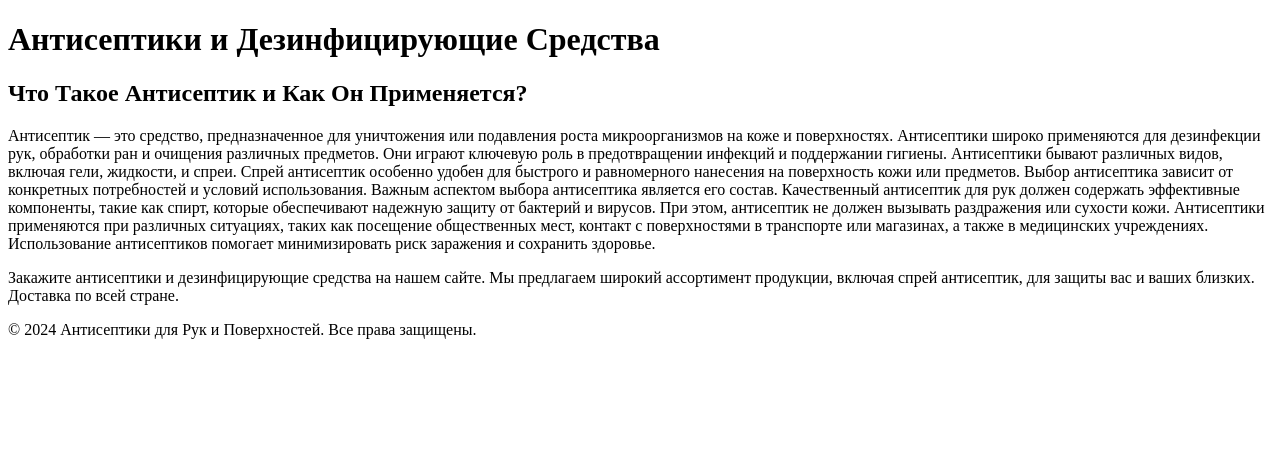
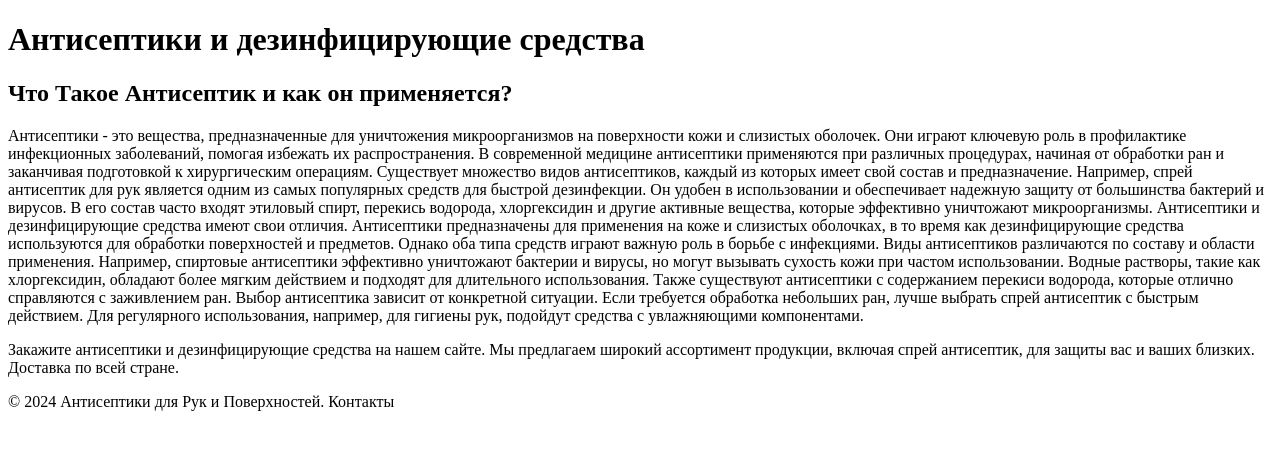
Before and after one commit to YM0013-prog/antisept-market, a plain HTML site: page index.html in a window 1280 px wide. Drawn offline with Linux system fonts and the light colour scheme.

Commit message:
Add files via upload

```diff
--- a/index.html
+++ b/index.html
@@ -3,25 +3,28 @@
 <head>
     <meta charset="UTF-8">
     <meta name="viewport" content="width=device-width, initial-scale=1.0">
-    <meta name="description" content="Антисептики и дезинфицирующие средства для рук и поверхностей. Закажите спрей антисептик с доставкой.">
+    <meta name="description" content="Антисептики и дезинфицирующие средства для эффективной защиты от инфекций. Закажите качественные средства у нас и защитите здоровье уже сегодня! 🛡️">
     <meta name="keywords" content="антисептик, антисептики, антисептик для рук, антисептик состав, антисептик виды, спрей антисептик, антисептики и дезинфицирующие средства">
-    <title>Антисептики для Рук и Поверхностей - Спрей Антисептик</title>
+    <title>Антисептики для рук - Надежная защита для вас и ваших близких</title>
 </head>
 <body>
     <header>
-        <h1>Антисептики и Дезинфицирующие Средства</h1>
+        <h1> Антисептики и дезинфицирующие средства</h1>
     </header>
     <main>
         <section>
-            <h2>Что Такое Антисептик и Как Он Применяется?</h2>
+            <h2> Что Такое Антисептик и как он применяется?</h2>
             <p>
-                Антисептик — это средство, предназначенное для уничтожения или подавления роста микроорганизмов на коже и поверхностях. Антисептики широко применяются для дезинфекции рук, обработки ран и очищения различных предметов. Они играют ключевую роль в предотвращении инфекций и поддержании гигиены.
+           Антисептики - это вещества, предназначенные для уничтожения микроорганизмов на поверхности кожи и слизистых оболочек. Они играют ключевую роль в профилактике инфекционных заболеваний, помогая избежать их распространения. В современной медицине антисептики применяются при различных процедурах, начиная от обработки ран и заканчивая подготовкой к хирургическим операциям.
 
-                Антисептики бывают различных видов, включая гели, жидкости, и спреи. Спрей антисептик особенно удобен для быстрого и равномерного нанесения на поверхность кожи или предметов. Выбор антисептика зависит от конкретных потребностей и условий использования.
+           Существует множество видов антисептиков, каждый из которых имеет свой состав и предназначение. Например, спрей антисептик для рук является одним из самых популярных средств для быстрой дезинфекции. Он удобен в использовании и обеспечивает надежную защиту от большинства бактерий и вирусов. В его состав часто входят этиловый спирт, перекись водорода, хлоргексидин и другие активные вещества, которые эффективно уничтожают микроорганизмы.
 
-                Важным аспектом выбора антисептика является его состав. Качественный антисептик для рук должен содержать эффективные компоненты, такие как спирт, которые обеспечивают надежную защиту от бактерий и вирусов. При этом, антисептик не должен вызывать раздражения или сухости кожи.
+           Антисептики и дезинфицирующие средства имеют свои отличия. Антисептики предназначены для применения на коже и слизистых оболочках, в то время как дезинфицирующие средства используются для обработки поверхностей и предметов. Однако оба типа средств играют важную роль в борьбе с инфекциями.
 
-                Антисептики применяются при различных ситуациях, таких как посещение общественных мест, контакт с поверхностями в транспорте или магазинах, а также в медицинских учреждениях. Использование антисептиков помогает минимизировать риск заражения и сохранить здоровье.
+           Виды антисептиков различаются по составу и области применения. Например, спиртовые антисептики эффективно уничтожают бактерии и вирусы, но могут вызывать сухость кожи при частом использовании. Водные растворы, такие как хлоргексидин, обладают более мягким действием и подходят для длительного использования. Также существуют антисептики с содержанием перекиси водорода, которые отлично справляются с заживлением ран.
+
+           Выбор антисептика зависит от конкретной ситуации. Если требуется обработка небольших ран, лучше выбрать спрей антисептик с быстрым действием. Для регулярного использования, например, для гигиены рук, подойдут средства с увлажняющими компонентами.
+
             </p>
             <p>
                 Закажите антисептики и дезинфицирующие средства на нашем сайте. Мы предлагаем широкий ассортимент продукции, включая спрей антисептик, для защиты вас и ваших близких. Доставка по всей стране.
@@ -29,7 +32,7 @@
         </section>
     </main>
     <footer>
-        <p>&copy; 2024 Антисептики для Рук и Поверхностей. Все права защищены.</p>
+        <p>&copy; 2024 Антисептики для Рук и Поверхностей. Контакты</p>
     </footer>
 </body>
 </html>
```
